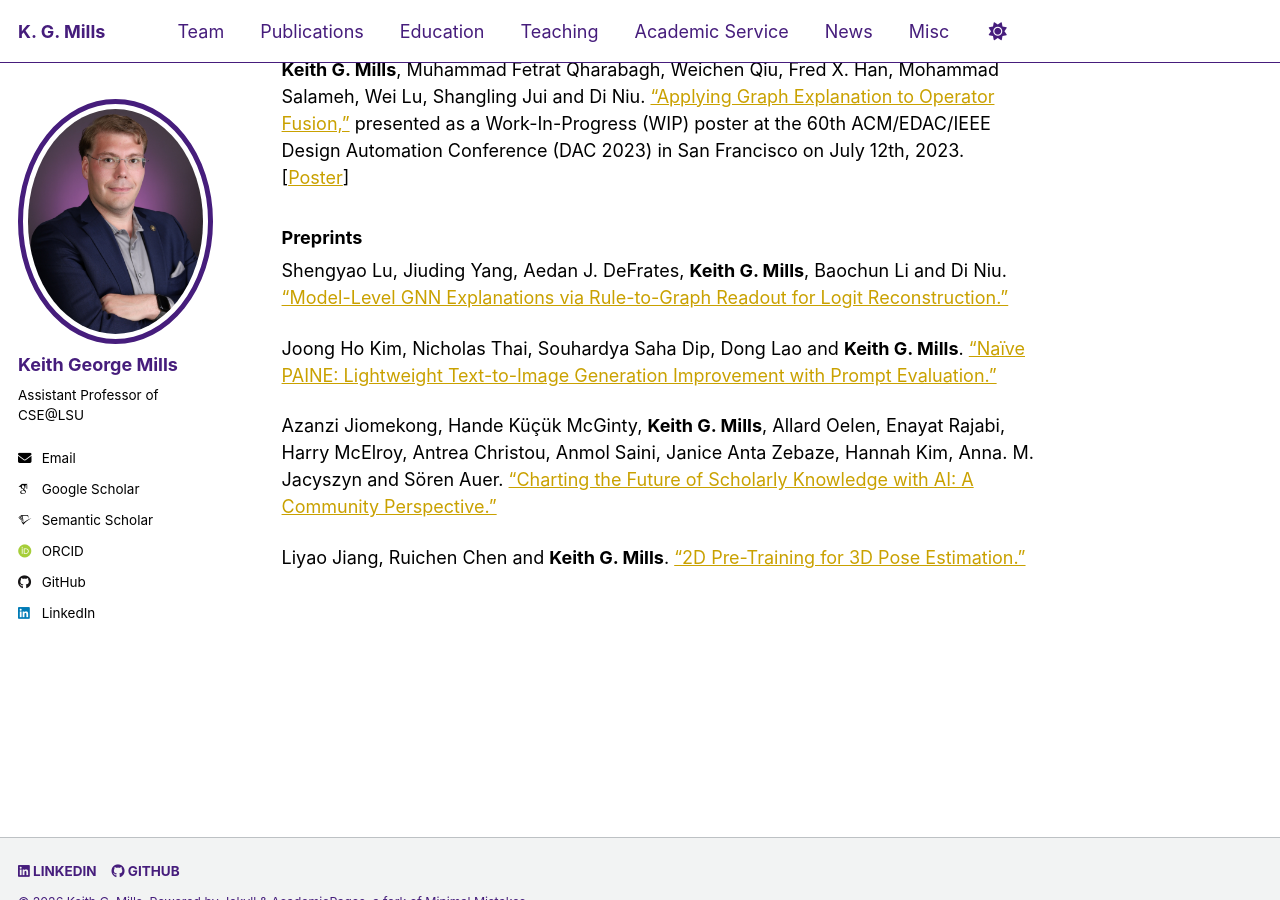
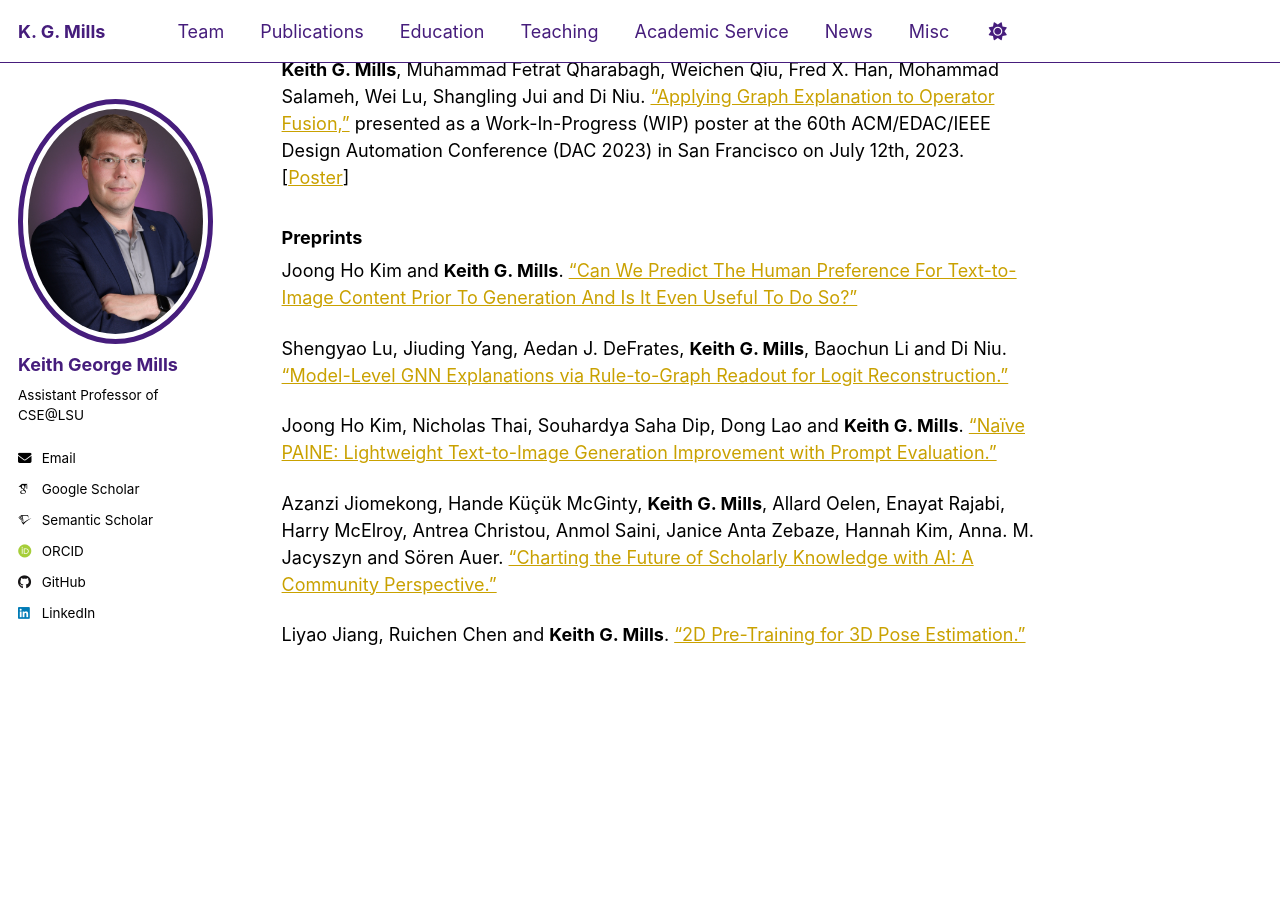
Before and after one commit to kgmills/kgmills.github.io, a Jekyll site: the page built from _pages/publications.md, in a window 1280 px wide and 900 px high, scrolled down 2931 px. Built offline with Jekyll 4.4.1, drawn with Linux system fonts in a browser that asks for light colours; some web fonts are replaced.

Commit message:
Add BMVC submission

```diff
--- a/_pages/publications.md
+++ b/_pages/publications.md
@@ -69,6 +69,8 @@ Chenglin Li, **Keith Mills**, Rui Zhu, Di Niu, Hongwen Zhang and Husam Kinawi. <
 
 
 ### Preprints
+Joong Ho Kim and **Keith G. Mills**. <a href="https://arxiv.org/abs/2606.05478">"Can We Predict The Human Preference For Text-to-Image Content Prior To Generation And Is It Even Useful To Do So?"</a>
+
 Shengyao Lu, Jiuding Yang, Aedan J. DeFrates, **Keith G. Mills**, Baochun Li and Di Niu. <a href="https://arxiv.org/pdf/2503.09051">"Model-Level GNN Explanations via Rule-to-Graph Readout for Logit Reconstruction."</a>
 
 Joong Ho Kim, Nicholas Thai, Souhardya Saha Dip, Dong Lao and **Keith G. Mills**. <a href="https://arxiv.org/abs/2603.12506">"Naïve PAINE: Lightweight Text-to-Image Generation Improvement with Prompt Evaluation."</a>
```
